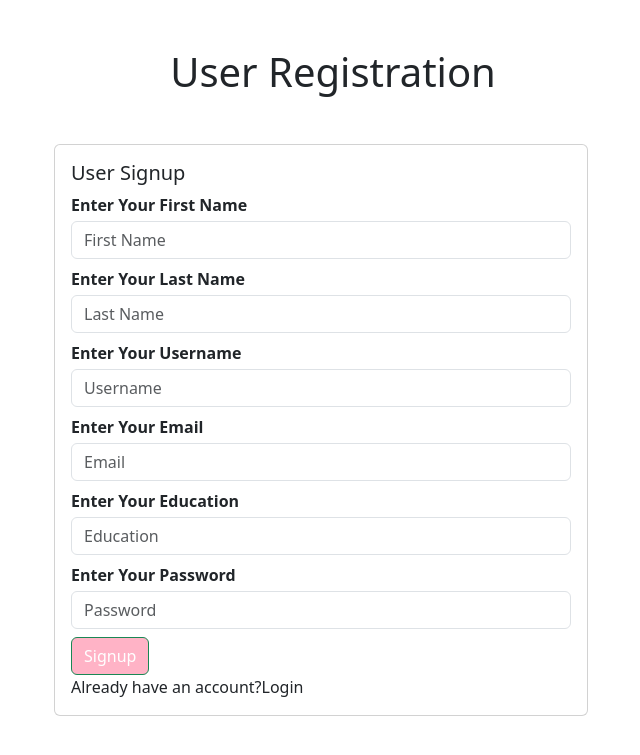
After one commit to NinaBaltazar/FlaskAdmin, a Flask app: page /user/signup/ in a window 1280 px wide. The commit adds this page. Shown: the top 755 px of the page, without its empty margins (307-947 px from the left). Run offline with Flask 3, Linux system fonts and the light colour scheme.

Commit message:
add-new-html-css

```diff
--- a/main.py
+++ b/main.py
@@ -1,25 +1,80 @@
-from flask import Flask, render_template
+from flask import Flask, render_template,  request, redirect, url_for, flash
+from flask_sqlalchemy import SQLAlchemy
+from flask_bcrypt import Bcrypt
 
 app = Flask(__name__)
+app.config['SQLALCHEMY_DATABASE_URI'] = 'sqlite:///ums.sqlite'
+app.config['SECRET_KEY'] = "11ac4aed80a031a0d2c71db4"
+db = SQLAlchemy(app)
+bcrypt = Bcrypt(app)
+
+class User(db.Model):
+    id = db.Column(db.Integer, primary_key=True)
+    fname = db.Column(db.String(255), nullable=False)
+    lname = db.Column(db.String(255), nullable=False)
+    email = db.Column(db.String(255), nullable=False)
+    username = db.Column(db.String(255), nullable=False)
+    edu = db.Column(db.String(255), nullable=False)
+    password = db.Column(db.String(255), nullable=False)
+    status = db.Column(db.Integer,default= 0, nullable=False)
+
+    def __ref__(self):
+        return f'User("{self.lname}","{self.fname}","{self.email}","{self.username}","{self.edu}","{self.password}","{self.status}","{self.id}")'
+
+    # def __init__(self, name, email, password, role):
+    #     self.name = name
+    #     self.email = email
+    #     self.password = password
+    #     self.role = role
 
 
-# main Index
+    def __repr__(self):
+        return '<User %r>' % self.name
+
+# create table
+with app.app_context():
+    db.create_all()
+
+# main index
 @app.route('/')
 def index():
     return render_template('index.html', title='Home')
 
-# admin login
 @app.route('/admin/')
 def adminIndex():
     return render_template('admin/index.html', title='Admin Login')
 
-# ----------------- User area -----------------
-
-# user login
 @app.route('/user/')
 def userIndex():
     return render_template('user/index.html', title='User Login')
 
+# User Register
+@app.route('/user/signup/', methods=['POST', 'GET'])
+def userSignup():
+    if request.method == 'POST':
+        fname = request.form['fname']
+        lname = request.form['lname']
+        email = request.form['email']
+        username = request.form['username']
+        edu = request.form['edu']
+        password = request.form['password']
+        # Verify if all the fields are filled or not
+        if fname == "" or lname == "" or email == "" or username == "" or edu == "" or password == "":
+            flash("Please fill all the fields", "danger")
+        else:
+            is_email = User.query.filter_by(email=email).first()
+            if is_email:
+                flash("Email already exists", "danger")
+                return redirect('/user/signup/')
+            else:
+                hash_password = bcrypt.generate_password_hash(password, 10).decode('utf-8')
+                user = User(fname=fname, lname=lname, email=email, username=username, edu=edu, password=hash_password)
+                db.session.add(user)
+                db.session.commit()
+                flash("Account created successfully, Admin will approve your account!", "success")
+                return redirect('/user/')
+    else:
+        return render_template('user/signup.html', title='User Signup')
 
 if __name__ == '__main__':
     app.run(debug=True)
--- /dev/null
+++ b/templates/user/signup.html
@@ -0,0 +1,58 @@
+{% extends "user/layout.html" %}
+
+{% block content %}
+<div class="container">
+    <div class="row">
+        <h1 class="text-center my-5">User Registration</h1>
+        <div class="row d-flex justify-content-center">
+            <div class="col-xl-6 col-lg-6 col-md-6 col-sm-12">
+                {% with menssages = get_flashed_messages(with_categories=True)%}
+                {% if menssages %}
+                <ul class="flashes">
+                {% for category, menssage in menssages %}
+                <li>{{ menssage }}</li>
+                {% endfor %}
+                </ul>
+                {% endif %}
+                {% endwith %}
+
+                <div class="card">
+                    <div class="card-body">
+                        <h5 class="card-title">User Signup</h5>
+                        <form action="" method="POST">
+                            <div class="my-2">
+                                <label for="fname"><b>Enter Your First Name</b></label>
+                                <input type="text" name="fname" id="fname" class="form-control my-1" placeholder="First Name">
+                            </div>
+                            <div class="my-2">
+                                <label for="lname"><b>Enter Your Last Name</b></label>
+                                <input type="text" name="lname" id="lname" class="form-control my-1" placeholder="Last Name">
+                            </div>
+                            <div class="my-2">
+                                <label for="username"><b>Enter Your Username</b></label>
+                                <input type="text" name="username" id="username" class="form-control my-1" placeholder="Username">
+                            </div>
+                            <div class="my-2">
+                                <label for="email"><b>Enter Your Email</b></label>
+                                <input type="email" name="email" id="email" class="form-control my-1" placeholder="Email">
+                            </div>
+                            <div class="my-2">
+                                <label for="edu"><b>Enter Your Education</b></label>
+                                <input type="text" name="edu" id="edu" class="form-control my-1" placeholder="Education">
+                            </div>
+                            <div class="my-2">
+                                <label for="password"><b>Enter Your Password</b></label>
+                                <input type="password" name="password" id="password" class="form-control my-1" placeholder="Password">
+                            </div>
+                            <button type="submit" class="btn btn-success" style="background-color: #ffb3c6; color: #ffffff">Signup</button>
+                            <span class="d-flex align-items-center">Already have an account?
+                                <a href="/user/" class="text-center nav-link">Login</a>
+                            </span>
+                        </form>
+                    </div>
+                </div>
+            </div>
+        </div>
+    </div>
+</div>
+{% endblock content %}
```
Also changed, not shown: templates/index.html (+5 -13 lines).
